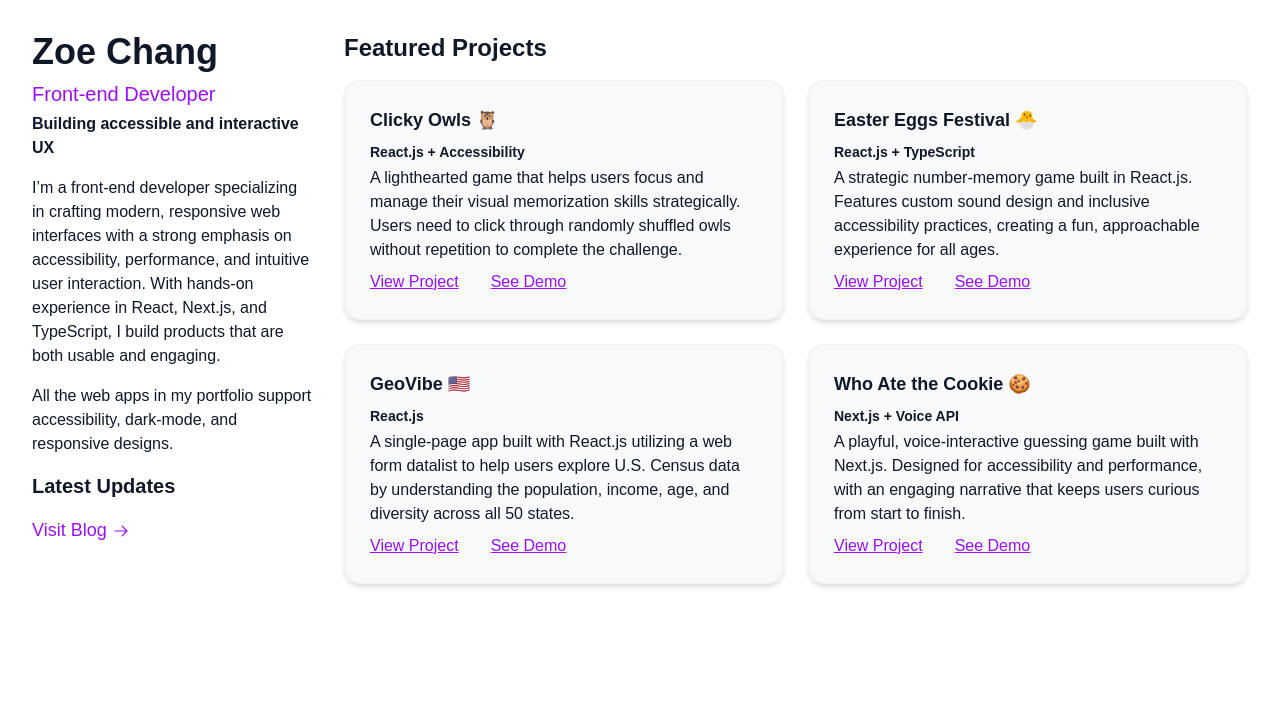
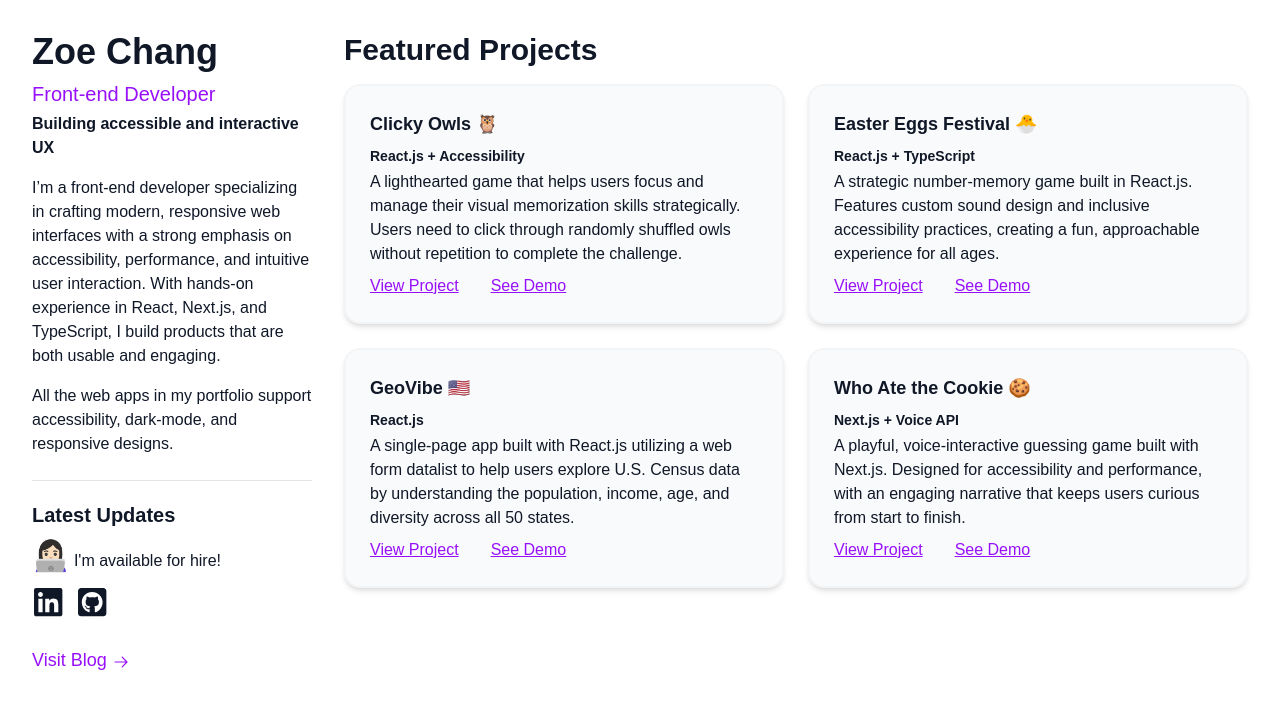
Before and after one commit to zcdev/my-portfolio, a Next.js app: page / in a window 1280 px wide. Shown: the top 708 px of the page. Built offline with nearby package versions, Linux system fonts and the light colour scheme.

Commit message:
refactor: extract IconLinksSection component from app Page and reorganize

```diff
--- /dev/null
+++ b/src/app/components/IconLinksSection.tsx
@@ -0,0 +1,31 @@
+"use client";
+import Link from "next/link";
+import { RxArrowRight } from "react-icons/rx";
+import { FaLinkedin, FaGithubSquare } from "react-icons/fa";
+import { IconContext } from "react-icons";
+
+export default function IconLinksSection() {
+
+    return (
+        <section className="text-left">
+            <h2 className="text-xl font-semibold mb-1">Latest Updates</h2>
+            <p className="text-base"><span className="emoji-large ">👩🏻‍💻</span> I'm available for hire!</p>
+            <div className="mt-2 mb-7">
+                <IconContext.Provider value={{ size: "1.8em" }}>
+                    <Link href="https://www.linkedin.com/in/zcdev/" aria-label="Connect with me on LinkedIn">
+                        <FaLinkedin className="text-lg icon-linkedin icon-inline" title="LinkedIn" />
+                    </Link>
+                    <Link className="pl-3" href="https://github.com/zcdev" aria-label="Check me out on GitHub">
+                        <FaGithubSquare className="text-lg icon-github icon-inline" title="GitHub" />
+                    </Link>
+                </IconContext.Provider>
+            </div>
+            <Link
+                href="/blog"
+                className="text-lg text-purple-600 dark:text-purple-400 hover:underline align-middle inline-block"
+            >
+                Visit Blog <RxArrowRight className="icon-inline align-[-0.24em]" />
+            </Link>
+        </section>
+    );
+}
--- a/src/app/page.tsx
+++ b/src/app/page.tsx
@@ -1,13 +1,11 @@
-import Link from "next/link";
 import ProjectIndex from "./project/page";
-import { RxArrowRight } from "react-icons/rx";
+import IconLinksSection from "./components/IconLinksSection";
 
 export default function Home() {
+
   return (
-    <main className="grid grid-cols-8 gap-x-8 gap-y-6 min-h-screen bg-white text-gray-900 p-8 dark:bg-stone-950 dark:text-zinc-400">
-      {/* Hero */}
-      <aside className="mb-16 col-span-2">
-        <section className="text-left">
+    <main className="grid grid-cols-1 lg:grid-cols-8 gap-x-8 gap-y-6 max-w-[1700px] min-h-screen text-gray-900 p-8 dark:bg-stone-950 dark:text-zinc-400">
+      <aside className="mb-4 col-span-8 lg:col-span-2 text-left">
         <h1 className="text-4xl font-bold mb-2">Zoe Chang</h1>
         <p className="text-xl text-purple-600 mb-1 dark:text-purple-400">
           Front-end Developer
@@ -22,26 +20,14 @@ export default function Home() {
           experience in React, Next.js, and TypeScript, I build products that
           are both usable and engaging.
         </p>
-          <p className="text-base mb-4">
+        <p className="text-base mb-5 pb-6 border-b-1 border-zinc-200">
           All the web apps in my portfolio support accessibility, dark-mode,
           and responsive designs.
         </p>
-        </section>
-        {/* Blog Teaser */}
-        <section className="text-left">
-          <h2 className="text-xl font-semibold mb-4">Latest Updates</h2>
-          <Link
-            href="/blog"
-            className="text-lg text-purple-600 dark:text-purple-400 hover:underline align-middle inline-block"
-          >
-            Visit Blog <RxArrowRight className="icon-inline align-[-0.24em]" />
-          </Link>
-        </section>
+        <IconLinksSection />
       </aside>
-
-      {/* Featured Projects */}
-      <section className="mb-16 col-span-6">
-        <h2 className="text-2xl font-semibold mb-4">Featured Projects</h2>
+      <section className="mb-16 col-span-8 lg:col-span-6">
+        <h2 className="text-3xl font-semibold mb-4">Featured Projects</h2>
         <ProjectIndex />
       </section>
     </main>
--- a/src/app/projects/[slug]/page.tsx
+++ /dev/null
@@ -1,7 +0,0 @@
-import MDXPage from "../../components/MDXPage";
-
-export default function ProjectPage(props: { params: { slug: string } }) {
-  return (
-    <MDXPage params={Promise.resolve(props.params)} contentFolder="docs" />
-  );
-}
--- a/src/app/projects/page.tsx
+++ /dev/null
@@ -1,37 +0,0 @@
-import Link from "next/link";
-import { getPostMetadata } from "../utils/index-metadata";
-
-export default function ProjectIndex() {
-  const docs = getPostMetadata("docs");
-
-  return (
-    <ul className="grid md:grid-cols-2 gap-6">
-      {docs.map((doc) => {
-        return (
-          <li
-            key={doc.slug}
-            className="p-6 rounded-2xl border-2 border-gray-100 shadow-md bg-gray-50 dark:bg-stone-800 dark:text-zinc-400 dark:border-none"
-          >
-            <h3 className="text-lg font-bold mb-2">{doc.title}</h3>
-            <p className="text-base text-sm font-semibold mb-1">
-              {doc.tech}
-            </p>
-            <p className="text-base mb-2">{doc.description}</p>
-            <Link
-              href=""
-              className="text-base text-purple-600 dark:text-purple-400 underline mr-8"
-            >
-              View Project
-            </Link>
-            <Link
-              href=""
-              className="text-base text-purple-600 dark:text-purple-400 underline"
-            >
-              See Demo
-            </Link>
-          </li>
-        );
-      })}
-    </ul>
-  );
-}
```
Lines whose indentation alone changed are shown as unchanged.
